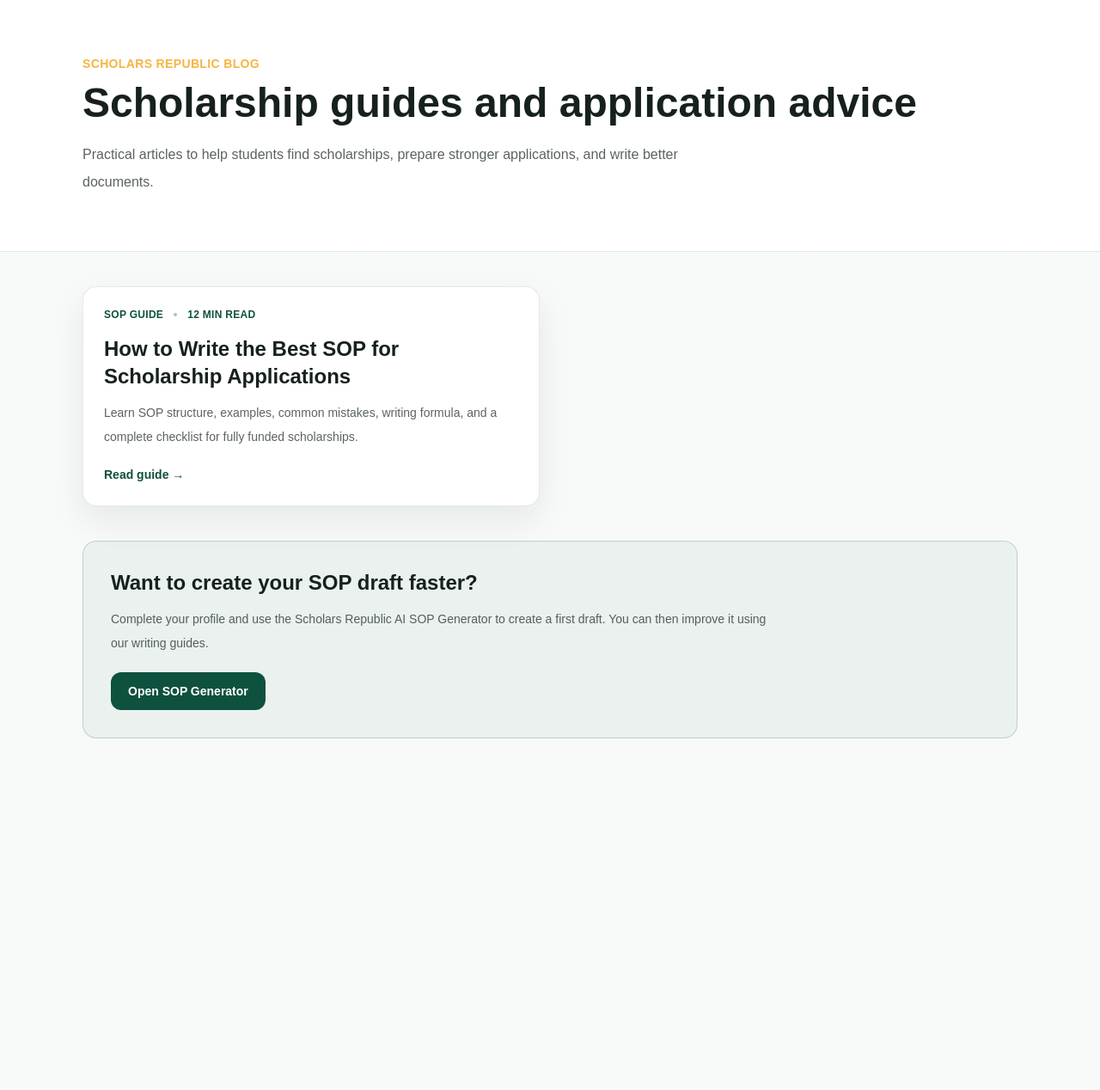
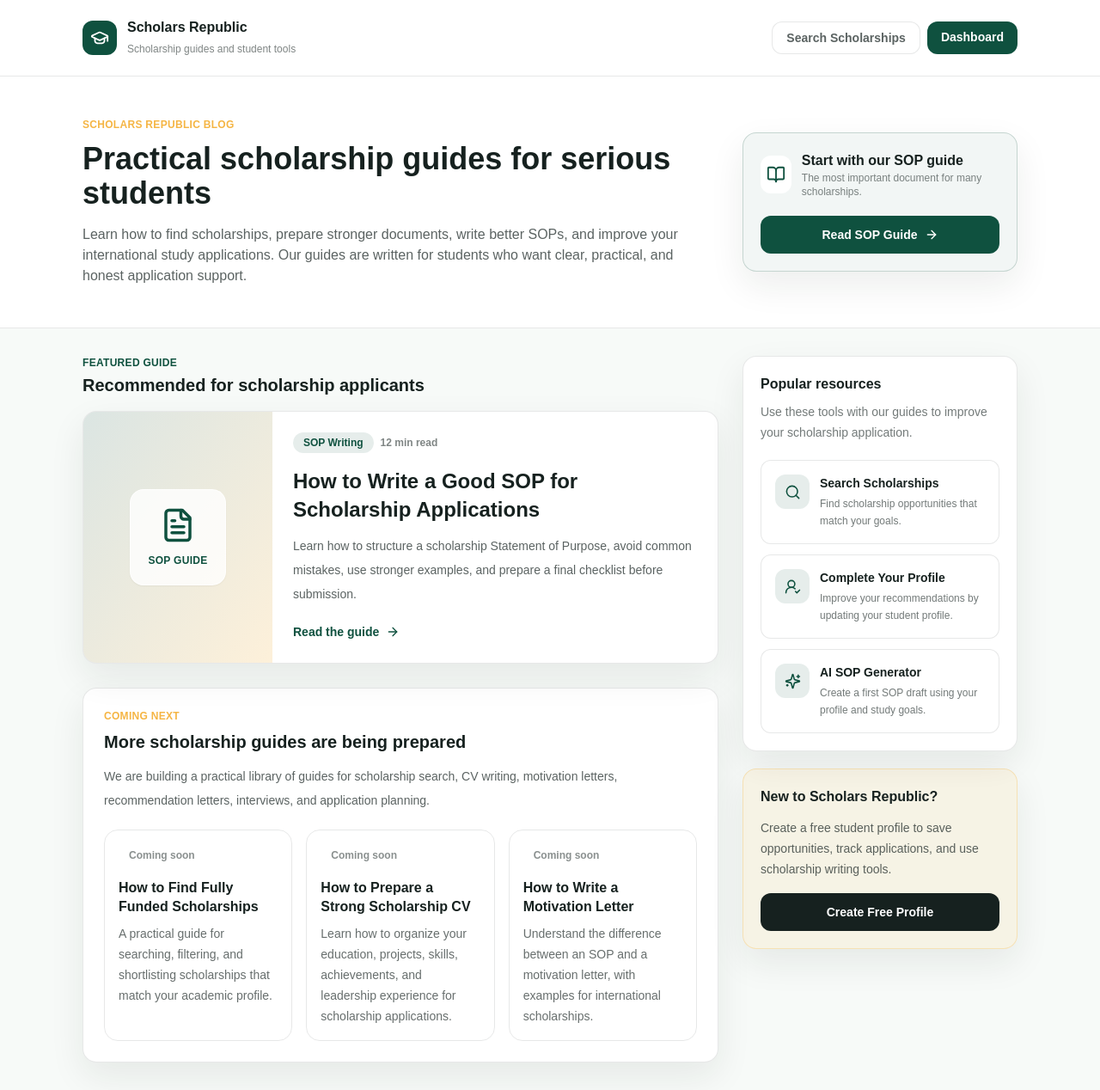
Before and after one commit to asmatkhan925/scholarsrepublic, a Next.js app in the folder frontend/: page /blog in a window 1280 px wide. Shown: the whole page at 86% size. Before the commit the page ends 899 px from the top, so only its background shows below. Built offline with nearby package versions, Linux system fonts and the light colour scheme; no server answers.

Commit message:
Polish blog page layout

```diff
--- a/frontend/src/app/blog/page.tsx
+++ b/frontend/src/app/blog/page.tsx
@@ -1,85 +1,312 @@
 import Link from "next/link";
+import {
+  ArrowRight,
+  BookOpen,
+  FileText,
+  GraduationCap,
+  Search,
+  Sparkles,
+  UserRoundCheck,
+} from "lucide-react";
 
 export const metadata = {
   title: "Scholarship Blog | Scholars Republic",
   description:
-    "Read practical guides about scholarships, SOP writing, applications, and studying abroad.",
+    "Read practical scholarship guides, SOP writing advice, application tips, and study-abroad resources from Scholars Republic.",
 };
 
-const articles = [
+const featuredArticles = [
   {
-    title: "How to Write the Best SOP for Scholarship Applications",
+    title: "How to Write a Good SOP for Scholarship Applications",
     description:
-      "Learn SOP structure, examples, common mistakes, writing formula, and a complete checklist for fully funded scholarships.",
+      "Learn how to structure a scholarship Statement of Purpose, avoid common mistakes, use stronger examples, and prepare a final checklist before submission.",
     href: "/guides/how-to-write-sop-for-scholarship",
-    tag: "SOP Guide",
+    category: "SOP Writing",
     readTime: "12 min read",
+  },
+];
+
+const upcomingGuides = [
+  {
+    title: "How to Find Fully Funded Scholarships",
+    description:
+      "A practical guide for searching, filtering, and shortlisting scholarships that match your academic profile.",
+    status: "Coming soon",
+  },
+  {
+    title: "How to Prepare a Strong Scholarship CV",
+    description:
+      "Learn how to organize your education, projects, skills, achievements, and leadership experience for scholarship applications.",
+    status: "Coming soon",
+  },
+  {
+    title: "How to Write a Motivation Letter",
+    description:
+      "Understand the difference between an SOP and a motivation letter, with examples for international scholarships.",
+    status: "Coming soon",
+  },
+];
+
+const resourceLinks = [
+  {
+    title: "Search Scholarships",
+    description: "Find scholarship opportunities that match your goals.",
+    href: "/scholarships",
+    icon: Search,
+  },
+  {
+    title: "Complete Your Profile",
+    description: "Improve your recommendations by updating your student profile.",
+    href: "/dashboard/profile",
+    icon: UserRoundCheck,
+  },
+  {
+    title: "AI SOP Generator",
+    description: "Create a first SOP draft using your profile and study goals.",
+    href: "/dashboard/ai/sop",
+    icon: Sparkles,
   },
 ];
 
 export default function BlogPage() {
   return (
-    <main className="bg-cream/40">
+    <main className="min-h-screen bg-cream/40">
       <section className="border-b border-ink/10 bg-white">
-        <div className="mx-auto max-w-6xl px-5 py-12 md:px-8 md:py-16">
-          <p className="text-sm font-semibold uppercase tracking-wide text-saffron">
-            Scholars Republic Blog
-          </p>
-          <h1 className="mt-3 text-4xl font-bold text-ink md:text-5xl">
-            Scholarship guides and application advice
-          </h1>
-          <p className="mt-5 max-w-3xl text-base leading-8 text-ink/70">
-            Practical articles to help students find scholarships, prepare
-            stronger applications, and write better documents.
-          </p>
+        <div className="mx-auto max-w-6xl px-5 py-5 md:px-8">
+          <div className="flex flex-col gap-4 md:flex-row md:items-center md:justify-between">
+            <Link href="/" className="flex items-center gap-3 text-ink">
+              <span className="flex h-10 w-10 items-center justify-center rounded-xl bg-pine text-white">
+                <GraduationCap size={22} aria-hidden="true" />
+              </span>
+              <span>
+                <span className="block text-base font-bold">
+                  Scholars Republic
+                </span>
+                <span className="text-xs text-ink/55">
+                  Scholarship guides and student tools
+                </span>
+              </span>
+            </Link>
+
+            <div className="flex flex-wrap gap-2 text-sm font-semibold">
+              <Link
+                href="/scholarships"
+                className="rounded-xl border border-ink/10 bg-white px-4 py-2 text-ink/70 transition hover:bg-ink/5 hover:text-ink"
+              >
+                Search Scholarships
+              </Link>
+              <Link
+                href="/dashboard"
+                className="rounded-xl bg-pine px-4 py-2 text-white transition hover:bg-pine/90"
+              >
+                Dashboard
+              </Link>
+            </div>
+          </div>
         </div>
       </section>
 
-      <section className="mx-auto max-w-6xl px-5 py-10 md:px-8">
-        <div className="grid gap-6 md:grid-cols-2">
-          {articles.map((article) => (
+      <section className="border-b border-ink/10 bg-white">
+        <div className="mx-auto max-w-6xl px-5 py-10 md:px-8 md:py-12">
+          <div className="grid gap-8 lg:grid-cols-[minmax(0,1fr)_320px] lg:items-center">
+            <div>
+              <p className="text-xs font-semibold uppercase tracking-wide text-saffron">
+                Scholars Republic Blog
+              </p>
+
+              <h1 className="mt-3 max-w-3xl text-3xl font-bold leading-tight text-ink md:text-4xl">
+                Practical scholarship guides for serious students
+              </h1>
+
+              <p className="mt-4 max-w-3xl text-sm leading-7 text-ink/70 md:text-base">
+                Learn how to find scholarships, prepare stronger documents, write
+                better SOPs, and improve your international study applications.
+                Our guides are written for students who want clear, practical,
+                and honest application support.
+              </p>
+            </div>
+
+            <div className="rounded-2xl border border-pine/20 bg-pine/5 p-5 shadow-soft">
+              <div className="flex items-center gap-3">
+                <span className="flex h-11 w-11 items-center justify-center rounded-xl bg-white text-pine">
+                  <BookOpen size={22} aria-hidden="true" />
+                </span>
+                <div>
+                  <h2 className="text-base font-bold text-ink">
+                    Start with our SOP guide
+                  </h2>
+                  <p className="text-xs text-ink/55">
+                    The most important document for many scholarships.
+                  </p>
+                </div>
+              </div>
+
+              <Link
+                href="/guides/how-to-write-sop-for-scholarship"
+                className="mt-5 inline-flex w-full items-center justify-center gap-2 rounded-xl bg-pine px-4 py-3 text-sm font-semibold text-white transition hover:bg-pine/90"
+              >
+                Read SOP Guide
+                <ArrowRight size={16} aria-hidden="true" />
+              </Link>
+            </div>
+          </div>
+        </div>
+      </section>
+
+      <section className="mx-auto grid max-w-6xl gap-7 px-5 py-8 md:px-8 lg:grid-cols-[minmax(0,1fr)_320px]">
+        <div className="space-y-7">
+          <section>
+            <div className="mb-4 flex items-center justify-between gap-4">
+              <div>
+                <p className="text-xs font-semibold uppercase tracking-wide text-pine">
+                  Featured guide
+                </p>
+                <h2 className="mt-1 text-xl font-bold text-ink">
+                  Recommended for scholarship applicants
+                </h2>
+              </div>
+            </div>
+
+            <div className="grid gap-5">
+              {featuredArticles.map((article) => (
                 <Link
                   key={article.href}
                   href={article.href}
-              className="group rounded-2xl border border-ink/10 bg-white p-6 shadow-soft transition hover:-translate-y-1 hover:border-pine/30"
+                  className="group overflow-hidden rounded-2xl border border-ink/10 bg-white shadow-soft transition hover:-translate-y-0.5 hover:border-pine/30"
                 >
-              <div className="flex items-center gap-3 text-xs font-semibold uppercase tracking-wide text-pine">
-                <span>{article.tag}</span>
-                <span className="h-1 w-1 rounded-full bg-ink/30" />
+                  <div className="grid gap-0 md:grid-cols-[220px_minmax(0,1fr)]">
+                    <div className="flex min-h-[180px] items-center justify-center bg-gradient-to-br from-pine/15 via-cream to-saffron/20 p-6">
+                      <div className="rounded-2xl border border-white/70 bg-white/80 p-5 text-center shadow-sm">
+                        <FileText
+                          size={42}
+                          className="mx-auto text-pine"
+                          aria-hidden="true"
+                        />
+                        <p className="mt-3 text-xs font-semibold uppercase tracking-wide text-pine">
+                          SOP Guide
+                        </p>
+                      </div>
+                    </div>
+
+                    <div className="p-5 md:p-6">
+                      <div className="flex flex-wrap items-center gap-2 text-xs font-semibold text-ink/55">
+                        <span className="rounded-full bg-pine/10 px-3 py-1 text-pine">
+                          {article.category}
+                        </span>
                         <span>{article.readTime}</span>
                       </div>
 
-              <h2 className="mt-4 text-2xl font-bold text-ink group-hover:text-pine">
+                      <h3 className="mt-4 text-2xl font-bold leading-snug text-ink group-hover:text-pine">
                         {article.title}
-              </h2>
+                      </h3>
 
                       <p className="mt-3 text-sm leading-7 text-ink/70">
                         {article.description}
                       </p>
 
-              <span className="mt-5 inline-flex text-sm font-semibold text-pine">
-                Read guide →
+                      <span className="mt-5 inline-flex items-center gap-2 text-sm font-semibold text-pine">
+                        Read the guide
+                        <ArrowRight
+                          size={16}
+                          className="transition group-hover:translate-x-1"
+                          aria-hidden="true"
+                        />
                       </span>
+                    </div>
+                  </div>
                 </Link>
               ))}
             </div>
+          </section>
 
-        <div className="mt-10 rounded-2xl border border-pine/20 bg-pine/5 p-6 md:p-8">
-          <h2 className="text-2xl font-bold text-ink">
-            Want to create your SOP draft faster?
+          <section className="rounded-2xl border border-ink/10 bg-white p-5 shadow-soft md:p-6">
+            <p className="text-xs font-semibold uppercase tracking-wide text-saffron">
+              Coming next
+            </p>
+            <h2 className="mt-2 text-xl font-bold text-ink">
+              More scholarship guides are being prepared
             </h2>
-          <p className="mt-3 max-w-3xl text-sm leading-7 text-ink/70">
-            Complete your profile and use the Scholars Republic AI SOP Generator
-            to create a first draft. You can then improve it using our writing
-            guides.
+            <p className="mt-3 text-sm leading-7 text-ink/70">
+              We are building a practical library of guides for scholarship
+              search, CV writing, motivation letters, recommendation letters,
+              interviews, and application planning.
             </p>
+
+            <div className="mt-5 grid gap-4 md:grid-cols-3">
+              {upcomingGuides.map((guide) => (
+                <article
+                  key={guide.title}
+                  className="rounded-2xl border border-ink/10 bg-cream/40 p-4"
+                >
+                  <span className="rounded-full bg-white px-3 py-1 text-xs font-semibold text-ink/50">
+                    {guide.status}
+                  </span>
+                  <h3 className="mt-4 text-base font-bold leading-snug text-ink">
+                    {guide.title}
+                  </h3>
+                  <p className="mt-2 text-sm leading-6 text-ink/65">
+                    {guide.description}
+                  </p>
+                </article>
+              ))}
+            </div>
+          </section>
+        </div>
+
+        <aside className="space-y-5 lg:sticky lg:top-6 lg:self-start">
+          <div className="rounded-2xl border border-ink/10 bg-white p-5 shadow-soft">
+            <h2 className="text-base font-bold text-ink">Popular resources</h2>
+            <p className="mt-2 text-sm leading-6 text-ink/60">
+              Use these tools with our guides to improve your scholarship
+              application.
+            </p>
+
+            <div className="mt-5 grid gap-3">
+              {resourceLinks.map((item) => {
+                const Icon = item.icon;
+
+                return (
                   <Link
-            href="/dashboard/ai/sop"
-            className="mt-5 inline-flex rounded-xl bg-pine px-5 py-3 text-sm font-semibold text-white transition hover:bg-pine/90"
+                    key={item.href}
+                    href={item.href}
+                    className="group rounded-xl border border-ink/10 bg-white p-4 transition hover:border-pine/30 hover:bg-pine/5"
                   >
-            Open SOP Generator
+                    <div className="flex gap-3">
+                      <span className="flex h-10 w-10 shrink-0 items-center justify-center rounded-xl bg-pine/10 text-pine">
+                        <Icon size={19} aria-hidden="true" />
+                      </span>
+                      <span>
+                        <span className="block text-sm font-bold text-ink group-hover:text-pine">
+                          {item.title}
+                        </span>
+                        <span className="mt-1 block text-xs leading-5 text-ink/60">
+                          {item.description}
+                        </span>
+                      </span>
+                    </div>
+                  </Link>
+                );
+              })}
+            </div>
+          </div>
+
+          <div className="rounded-2xl border border-saffron/30 bg-saffron/10 p-5 shadow-soft">
+            <h2 className="text-base font-bold text-ink">
+              New to Scholars Republic?
+            </h2>
+            <p className="mt-3 text-sm leading-6 text-ink/70">
+              Create a free student profile to save opportunities, track
+              applications, and use scholarship writing tools.
+            </p>
+
+            <Link
+              href="/register"
+              className="mt-4 inline-flex w-full items-center justify-center rounded-xl bg-ink px-4 py-3 text-sm font-semibold text-white transition hover:bg-ink/90"
+            >
+              Create Free Profile
             </Link>
           </div>
+        </aside>
       </section>
     </main>
   );
```
Lines whose indentation alone changed are shown as unchanged.
